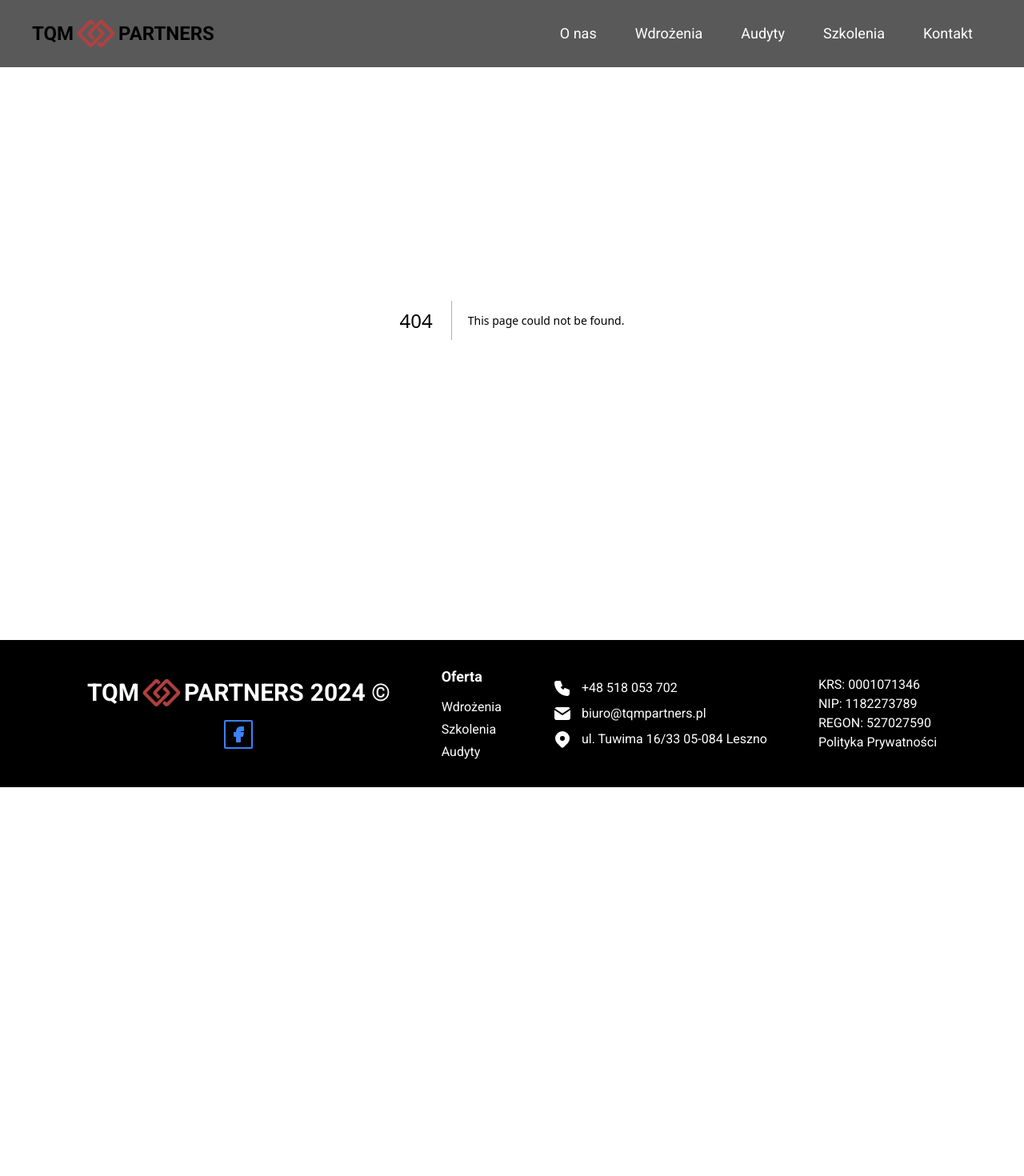
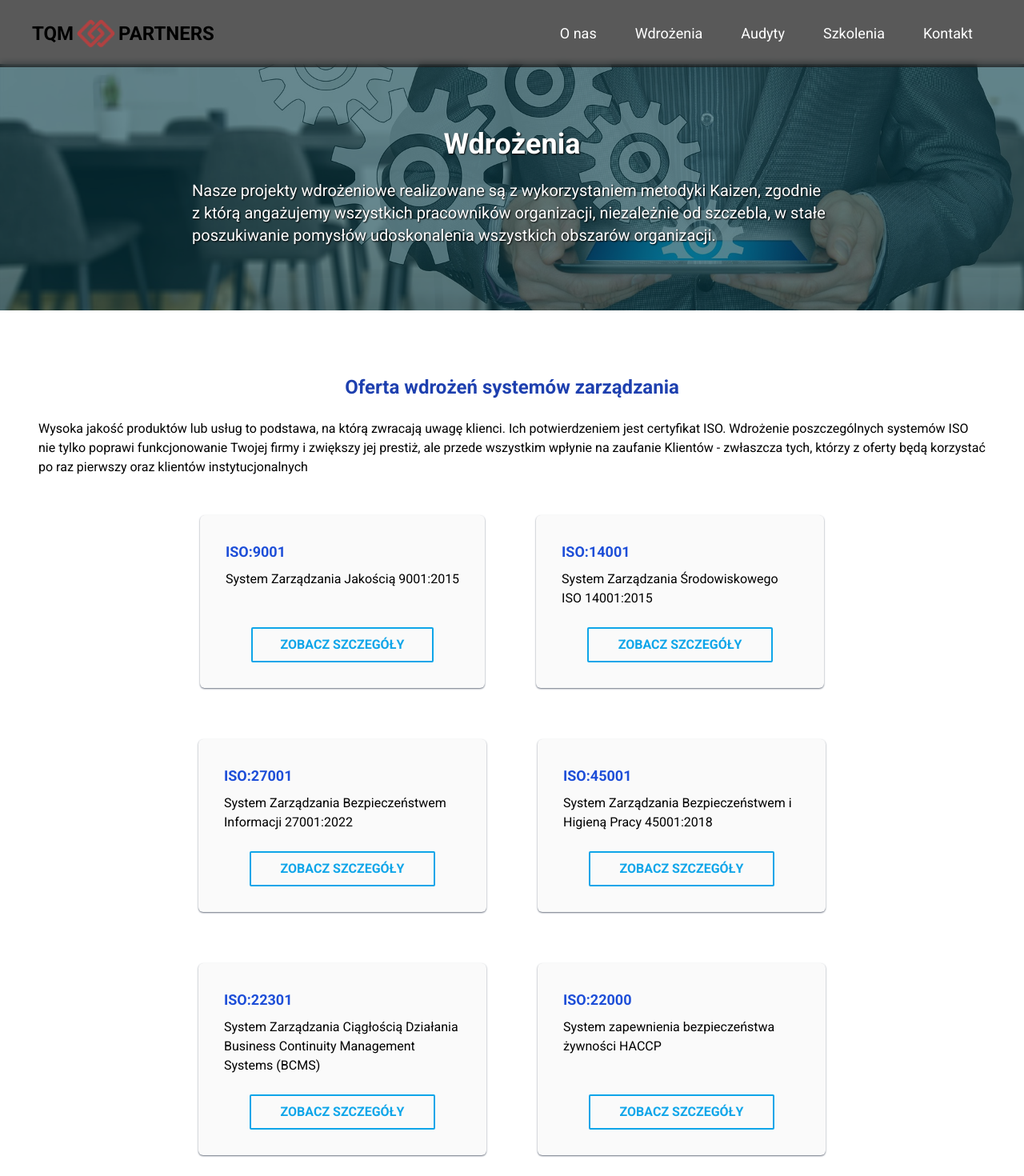
Before and after one commit to SoT03/tqm, a Next.js app: page /wdrozenia in a window 1280 px wide. Before the commit this address had no page. Shown: the top 1470 px of the page at 80% size. Before the commit the page ends 984 px from the top, so only its background shows below. Built offline with nearby package versions, Linux system fonts and the light colour scheme.

Commit message:
added working staticprops in wdrozenia

```diff
--- a/components/Offer.tsx
+++ b/components/Offer.tsx
@@ -37,18 +37,18 @@ const offerList = [
 			{
 				title: 'ISO 9001',
 				text: 'System Zarządzania Jakością 9001:2015',
-				link: '/wdrozenia/iso9001/wdrozenie',
+				link: '/wdrozenia/iso9001/',
 			},
 			{
 				title: 'ISO 27001',
 				text: 'System Zarządzania Bezpieczeństwem Informacji 27001:2022',
-				link: '/wdrozenia/iso27001/wdrozenie',
+				link: '/wdrozenia/iso27001/',
 				newForm: true,
 			},
 			{
 				title: 'ISO 45001',
 				text: 'System Zarządzania Bezpieczeństwem i Higieną Pracy 45001:2018',
-				link: '/wdrozenia/iso9001/wdrozenie',
+				link: '/wdrozenia/iso9001/',
 			},
 		],
 	},
--- a/components/OfferCard.tsx
+++ b/components/OfferCard.tsx
@@ -1,8 +1,9 @@
 import Link from 'next/link';
+
 
 type CardProps = {
 	data: {
-		title: string;
+		title: string | undefined;
 		text: string;
 		link: string;
 		newForm?: boolean;
--- a/components/PrivacyPolicyRow.tsx
+++ b/components/PrivacyPolicyRow.tsx
@@ -25,7 +25,7 @@ const PrivacyPolicyRow = ({ title, content }: RowProps) => {
 				/>
 			</button>
 			<div
-				className={`grid  overflow-hidden transition-all duration-300 ease-in-out text-slate-600 text-sm ${
+				className={`grid  overflow-hidden transition-all duration-700 ease-in-out text-slate-600 text-sm ${
 					accordionOpen
 						? 'grid-rows-[1fr] opacity-100 my-4'
 						: 'grid-rows-[0fr] opacity-0'
--- a/components/layout/footer.tsx
+++ b/components/layout/footer.tsx
@@ -57,10 +57,11 @@ const Footer = () => {
 					</div>
 
 					<Link
-						className='border-2 p-1 border-blue-500 rounded-sm'
+						className='flex '
 						target='_blank'
-						href='https://www.facebook.com/people/TQM-Partners/61555154324634/'>
-						<IconBrandFacebookFilled className='h-6 w-6 text-blue-500' />
+						href='https://www.facebook.com/profile.php?id=61555154324634'>
+						<IconBrandFacebookFilled className='h-6 w-6 border-blue-500 border-2 p-0.5 rounded-sm text-blue-500' />
+						<span className='lowercase ml-2'>www.facebook.com</span>
 					</Link>
 				</div>
 				<div className='flex flex-col gap-1'>
--- /dev/null
+++ b/components/wdrozenia/Header.tsx
@@ -0,0 +1,30 @@
+import { useWindowSize } from '@/hooks/useWindowSize';
+
+const Header = () => {
+	const size = useWindowSize();
+
+	return (
+		<header
+			style={{
+				backgroundImage: `url('/img/wdrozenia/businessman_${
+					size.width >= 768 ? 'big' : 'small'
+				}.jpg')`,
+			}}
+			className='mt-16 relative bg-center bg-cover text-white  z-0'>
+			<div className='wrapper flex flex-col items-center gap-2 p-8 md:px-20 md:gap-6 lg:px-44 lg:py-12 lg:mt-20 xl:py-20 xl:px-60'>
+				<h1 className='text-2xl font-bold text-shadow md:text-4xl'>
+					Wdrożenia
+				</h1>
+				<p className='text-shadow lg:text-xl'>
+					Nasze projekty wdrożeniowe realizowane są z wykorzystaniem metodyki
+					Kaizen, zgodnie z którą angażujemy wszystkich pracowników organizacji,
+					niezależnie od szczebla, w stałe poszukiwanie pomysłów udoskonalenia
+					wszystkich obszarów organizacji.{' '}
+				</p>
+			</div>
+			<div className='bg-shadow '></div>
+		</header>
+	);
+};
+
+export default Header;
--- /dev/null
+++ b/components/wdrozenia/main.tsx
@@ -0,0 +1,39 @@
+import Section from '../util/section/Section';
+import SectionTitle from '../util/section/SectionTitle';
+
+import data from '../../data/implementationData.json';
+import Card from '../OfferCard';
+
+const MainSection = () => {
+	console.log(data);
+
+	return (
+		<Section id='wdrozenia'>
+			<div className='mb-12'>
+				<SectionTitle title='Oferta wdrożeń systemów zarządzania' />
+				<p className='mt-6'>
+					Wysoka jakość produktów lub usług to podstawa, na którą zwracają uwagę
+					klienci. Ich potwierdzeniem jest certyfikat ISO. Wdrożenie
+					poszczególnych systemów ISO nie tylko poprawi funkcjonowanie Twojej
+					firmy i zwiększy jej prestiż, ale przede wszystkim wpłynie na zaufanie
+					Klientów - zwłaszcza tych, którzy z oferty będą korzystać po raz
+					pierwszy oraz klientów instytucjonalnych
+				</p>
+			</div>
+			<div className='flex  gap-12  justify-center flex-wrap mb-12  lg:gap-16 lg:mb-16'>
+				{data.map((item) => (
+					<Card
+						key={item.id}
+						data={{
+							link: item.data.link,
+							text: item.data.desc,
+							title: item.name,
+						}}
+					/>
+				))}
+			</div>
+		</Section>
+	);
+};
+
+export default MainSection;
--- /dev/null
+++ b/data/implementationData.json
@@ -0,0 +1,75 @@
+[
+	{
+		"id": "iso9001",
+		"name": "ISO:9001",
+		"data": {
+			"desc": "System Zarządzania Jakością 9001:2015",
+			"link": "/wdrozenia/iso9001/"
+		}
+	},
+	{
+		"id": "iso14001",
+		"name": "ISO:14001",
+		"data": {
+			"desc": "System Zarządzania Środowiskowego ISO 14001:2015",
+			"link": "/wdrozenia/iso14001/"
+		}
+	},
+	{
+		"id": "iso27001",
+		"name": "ISO:27001",
+		"data": {
+			"desc": "System Zarządzania Bezpieczeństwem Informacji 27001:2022",
+			"link": "/wdrozenia/iso27001/"
+		}
+	},
+	{
+		"id": "iso45001",
+		"name": "ISO:45001",
+		"data": {
+			"desc": "System Zarządzania Bezpieczeństwem i Higieną Pracy 45001:2018",
+			"link": "/wdrozenia/iso45001/"
+		}
+	},
+	{
+		"id": "iso22301",
+		"name": "ISO:22301",
+		"data": {
+			"desc": "System Zarządzania Ciągłością Działania Business Continuity Management Systems (BCMS)",
+			"link": "/wdrozenia/iso22301/"
+		}
+	},
+	{
+		"id": "iso22000",
+		"name": "ISO:22000",
+		"data": {
+			"desc": "System zapewnienia bezpieczeństwa żywności HACCP",
+			"link": "/wdrozenia/iso22000/"
+		}
+	},
+
+	{
+		"id": "aqap",
+		"name": "AQAP",
+		"data": {
+			"desc": "System zarządzania jakością dla dostawców wojska",
+			"link": "/wdrozenia/AQAP/"
+		}
+	},
+	{
+		"id": "dpd",
+		"name": "DPD",
+		"data": {
+			"desc": "(Good Distribution Practice, GDP) - Dobra Praktyka Dystrybucyjna",
+			"link": "/wdrozenia/DPD/"
+		}
+	},
+	{
+		"id": "agredytacja-szpitali",
+		"name": "Program agredytacji",
+		"data": {
+			"desc": "Zestaw standardów akredytacyjnych szpitali oraz POZ",
+			"link": "/wdrozenia/agredytacja-szpitali/"
+		}
+	}
+]
--- /dev/null
+++ b/pages/wdrozenia/[isoId]/index.tsx
@@ -0,0 +1,32 @@
+import fs from 'fs';
+import path from 'path';
+import { GetStaticProps, GetStaticPaths } from 'next';
+import { arrayBuffer } from 'stream/consumers';
+
+export async function getStaticPaths() {
+	return {
+		fallback: false,
+		paths: [],
+	};
+}
+
+export const getStaticProps = (async (context) => {
+	const id: any = context.params?.isoId;
+	const filePath = path.join(process.cwd(), 'data', 'implementationData.json');
+	const jsonData = fs.readFileSync(filePath, 'utf8');
+	const isoItems = JSON.parse(jsonData);
+
+	const isoItem = isoItems.find((item: { id: string }) => item.id === id);
+
+	console.log(isoItem);
+
+	return {
+		props: { data: isoItem },
+	};
+}) satisfies GetStaticProps;
+
+const Details = () => {
+	console.log();
+	return <h1></h1>;
+};
+export default Details;
--- /dev/null
+++ b/pages/wdrozenia/index.tsx
@@ -0,0 +1,16 @@
+import Hero from '@/components/Hero';
+import Header from '@/components/wdrozenia/Header';
+import MainSection from '@/components/wdrozenia/main';
+
+const Home = () => {
+	return (
+		<>
+			<Header />
+			<main>
+				<MainSection />
+				<Hero text='Nie znalazłeś wdrożenia którego szukasz lub potrzebujesz pomocy przy wyborze ?' />
+			</main>
+		</>
+	);
+};
+export default Home;
--- a/styles/globals.css
+++ b/styles/globals.css
@@ -29,7 +29,7 @@ html {
 	top: 0;
 	height: 100%;
 	width: 100%;
-	background-color: rgba(5, 60, 73, 0.5);
+	background-color: rgba(5, 60, 73, 0.6);
 	z-index: -1;
 }
 
--- a/tsconfig.json
+++ b/tsconfig.json
@@ -16,6 +16,6 @@
       "@/*": ["./*"]
     }
   },
-  "include": ["next-env.d.ts", "**/*.ts", "**/*.tsx"],
+  "include": ["next-env.d.ts", "**/*.ts", "**/*.tsx", "pages/wdrozenia/[isoId]"],
   "exclude": ["node_modules"]
 }
```
Also changed, not shown: public/img/wdrozenia/businessman_big.jpg (added), public/img/wdrozenia/businessman_small.jpg (added).
